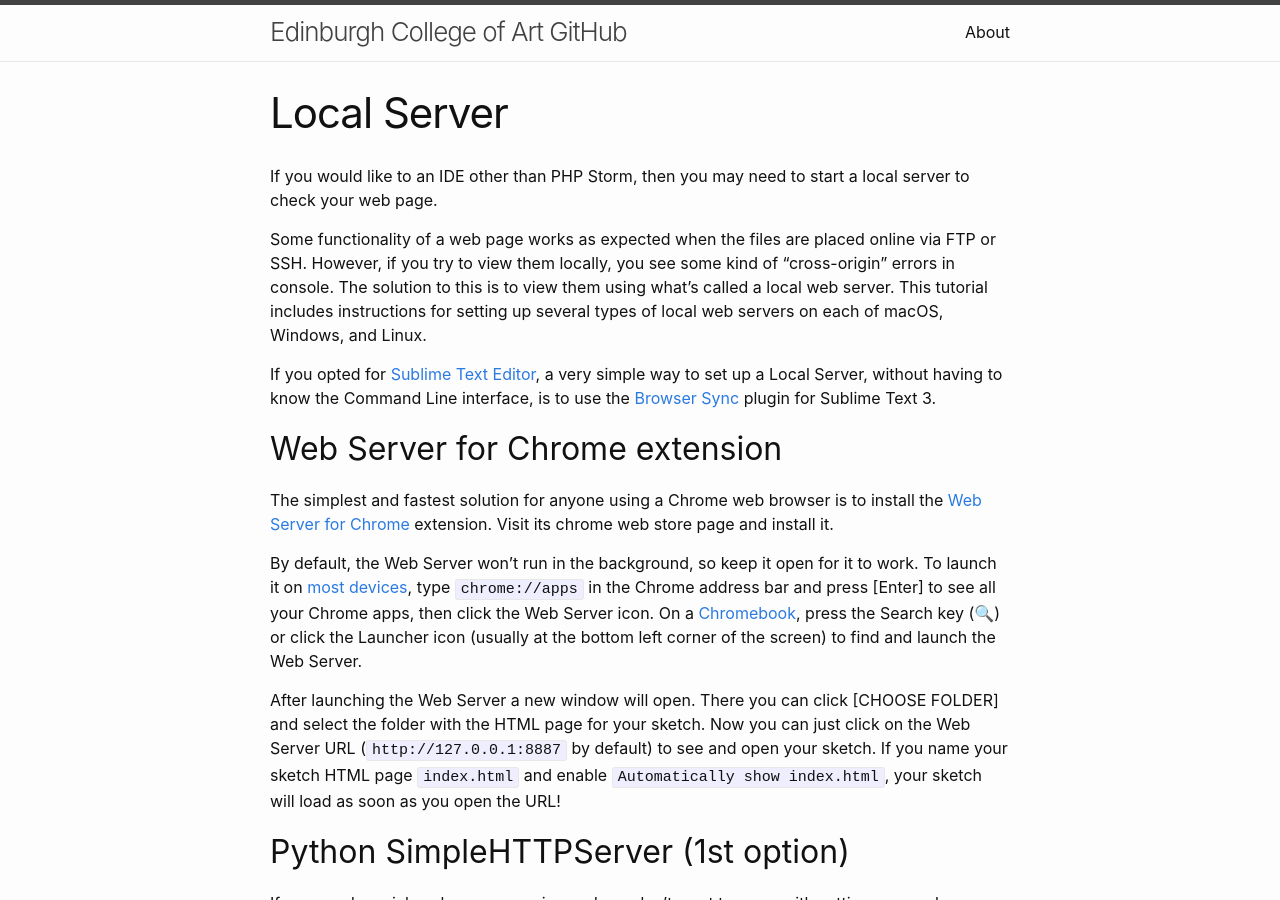
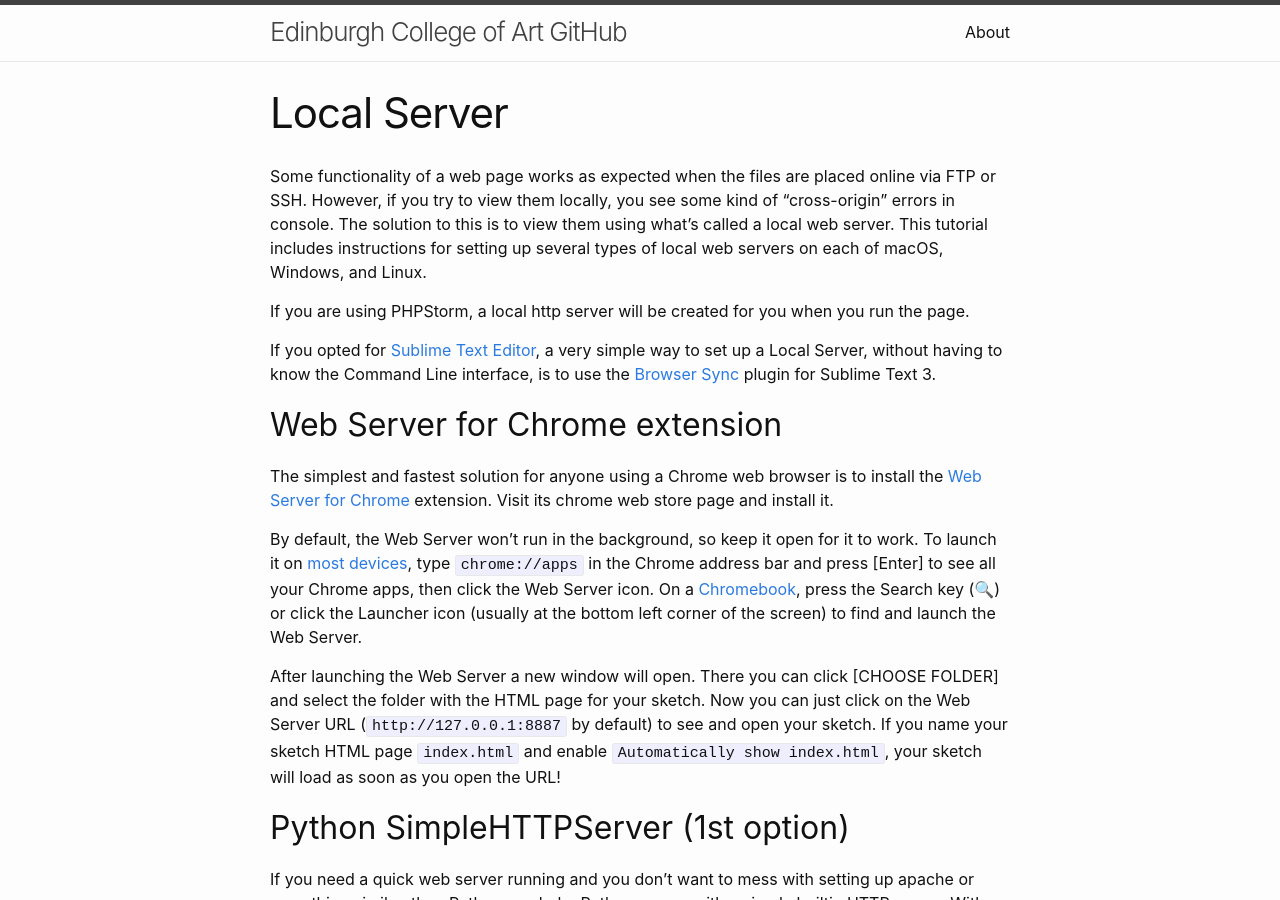
Before and after one commit to Edinburgh-College-of-Art/Ediburgh-College-of-Art.github.io, a Jekyll site: the page built from _courses/dwd/local-server.md, in a window 1280 px wide and 900 px high. Built offline with Jekyll 4.4.1, drawn with Linux system fonts in a browser that asks for light colours; nearby versions of some CDN libraries.

Commit message:
change: reorg leading paragraph

```diff
--- a/_courses/dwd/local-server.md
+++ b/_courses/dwd/local-server.md
@@ -4,9 +4,9 @@
 course: Dynamic Web Design
 ---
 
-If you would like to an IDE other than PHP Storm, then you may need to start a local server to check your web page.
+Some functionality of a web page works as expected when the files are placed online via FTP or SSH. However, if you try to view them locally, you see some kind of "cross-origin" errors in console. The solution to this is to view them using what's called a local web server. This tutorial includes instructions for setting up several types of local web servers on each of macOS, Windows, and Linux.
 
-Some functionality of a web page works as expected when the files are placed online via FTP or SSH. However, if you try to view them locally, you see some kind of "cross-origin" errors in console. The solution to this is to view them using what's called a local web server. This tutorial includes instructions for setting up several types of local web servers on each of macOS, Windows, and Linux.
+If you are using PHPStorm, a local http server will be created for you when you run the page.
 
 If you opted for [Sublime Text Editor](https://www.sublimetext.com/), a very simple way to set up a Local Server, without having to know the Command Line interface, is to use the [Browser Sync](https://packagecontrol.io/packages/Browser%20Sync) plugin for Sublime Text 3.
 
```
